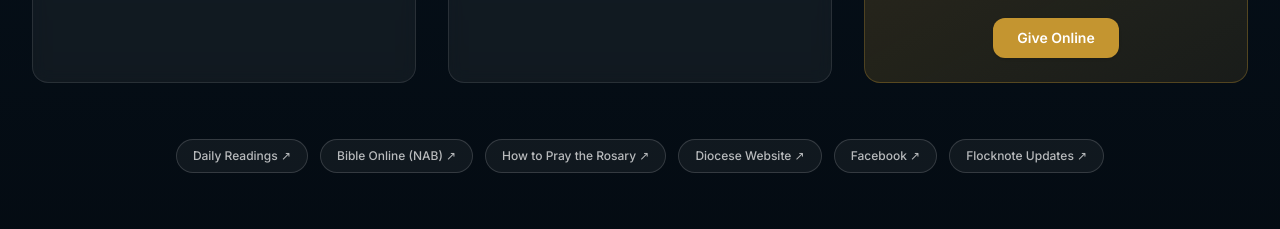
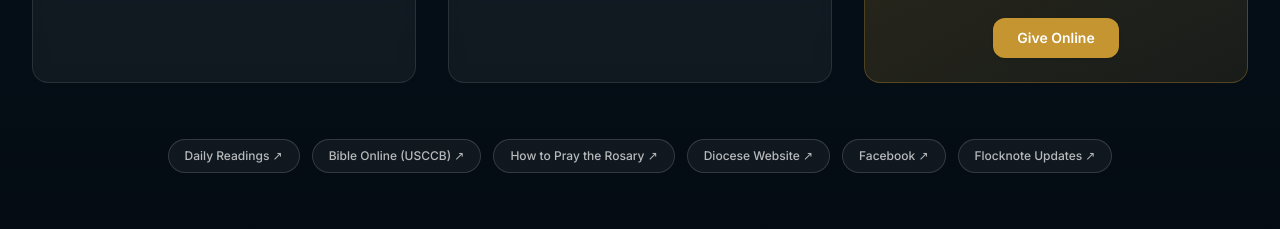
Before and after one commit to kbt117/st-benedict, a React (Vite) app: page / in a window 1280 px wide. Shown: the part 4080-4309 px from the top of the page. Built offline with nearby package versions, Linux system fonts and the light colour scheme.

Commit message:
Update ParishLife.tsx

```diff
--- a/src/components/ParishLife.tsx
+++ b/src/components/ParishLife.tsx
@@ -81,7 +81,7 @@ export default function ParishLife() {
         {/* Quick Links Row */}
         <div className="mt-14 flex flex-wrap items-center justify-center gap-3">
           <QuickLink href="https://bible.usccb.org/daily-bible-reading" label="Daily Readings" />
-          <QuickLink href="http://www.usccb.org/bible/books-of-the-bible/index.cfm" label="Bible Online (NAB)" />
+          <QuickLink href="http://www.usccb.org/bible/books-of-the-bible/index.cfm" label="Bible Online (USCCB)" />
           <QuickLink href="http://www.usccb.org/prayer-and-worship/prayers-and-devotions/rosaries/index.cfm" label="How to Pray the Rosary" />
           <QuickLink href="https://dioscg.org" label="Diocese Website" />
           <QuickLink href="https://www.facebook.com/stbenedictofdoniphan/" label="Facebook" />
```
